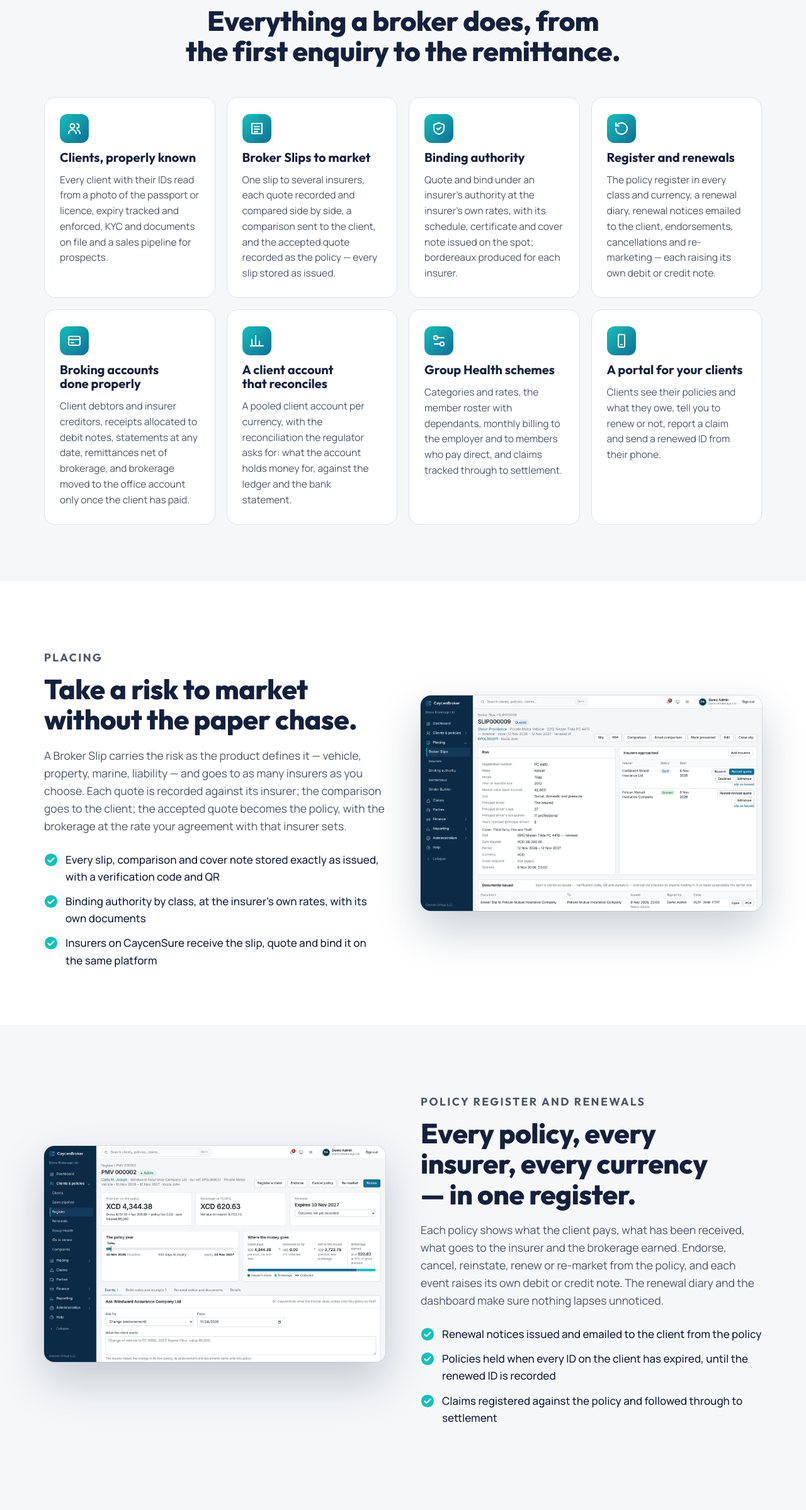
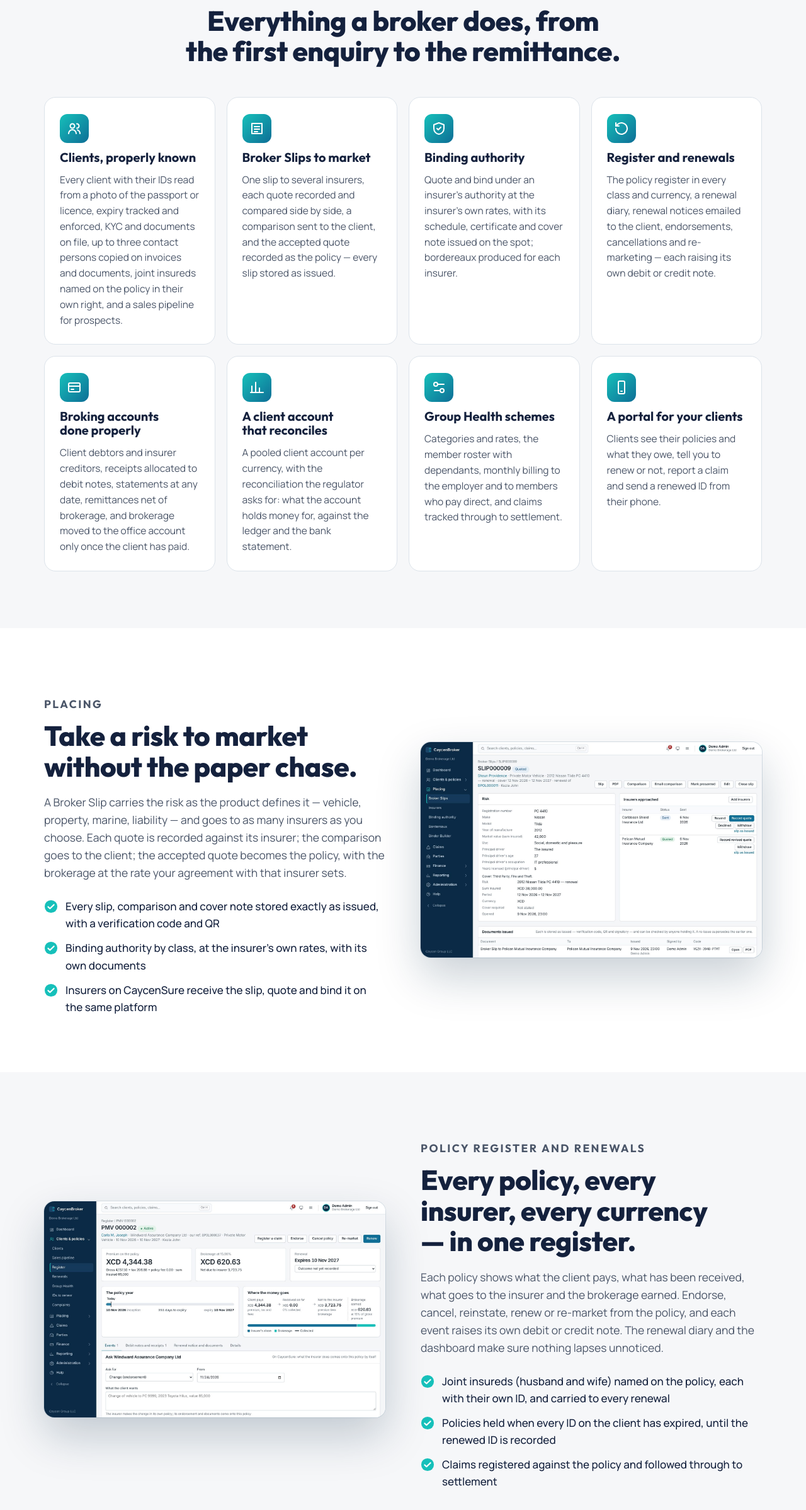
Before and after one commit to royronadams-cmyk/caycen-website, a plain HTML site: page caycenbroker.html in a window 1280 px wide. Shown: the part 1948-4345 px from the top of the page at 63% size. Drawn offline with Linux system fonts and the light colour scheme.

Commit message:
CaycenBroker page: contact persons and joint insureds, now live (#3)
Claude-Session: https://claude.ai/code/session_01JonRndBh4icHTHVk6aJGS8

Co-authored-by: Claude <noreply@anthropic.com>

```diff
--- a/caycenbroker.html
+++ b/caycenbroker.html
@@ -232,7 +232,7 @@ footer .wrap{display:flex;flex-wrap:wrap;gap:12px 30px;justify-content:space-bet
       <h2 style="margin-top:12px">Everything a broker does, from the first enquiry to the remittance.</h2>
     </div>
     <div class="cards">
-      <article class="card"><div class="ic"><svg width="24" height="24" viewBox="0 0 24 24" fill="none" stroke="currentColor" stroke-width="2" stroke-linecap="round" stroke-linejoin="round" aria-hidden="true"><circle cx="9" cy="8" r="3.5"/><path d="M3 20c0-3.3 2.7-6 6-6s6 2.7 6 6"/><path d="M16 4.5a3.5 3.5 0 0 1 0 7M21 20c0-2.6-1.6-4.8-4-5.6"/></svg></div><h3>Clients, properly known</h3><p>Every client with their IDs read from a photo of the passport or licence, expiry tracked and enforced, KYC and documents on file and a sales pipeline for prospects.</p></article>
+      <article class="card"><div class="ic"><svg width="24" height="24" viewBox="0 0 24 24" fill="none" stroke="currentColor" stroke-width="2" stroke-linecap="round" stroke-linejoin="round" aria-hidden="true"><circle cx="9" cy="8" r="3.5"/><path d="M3 20c0-3.3 2.7-6 6-6s6 2.7 6 6"/><path d="M16 4.5a3.5 3.5 0 0 1 0 7M21 20c0-2.6-1.6-4.8-4-5.6"/></svg></div><h3>Clients, properly known</h3><p>Every client with their IDs read from a photo of the passport or licence, expiry tracked and enforced, KYC and documents on file, up to three contact persons copied on invoices and documents, joint insureds named on the policy in their own right, and a sales pipeline for prospects.</p></article>
       <article class="card"><div class="ic"><svg width="24" height="24" viewBox="0 0 24 24" fill="none" stroke="currentColor" stroke-width="2" stroke-linecap="round" stroke-linejoin="round" aria-hidden="true"><path d="M4 4h16v16H4z"/><path d="M8 9h8M8 13h8M8 17h5"/></svg></div><h3>Broker Slips to market</h3><p>One slip to several insurers, each quote recorded and compared side by side, a comparison sent to the client, and the accepted quote recorded as the policy — every slip stored as issued.</p></article>
       <article class="card"><div class="ic"><svg width="24" height="24" viewBox="0 0 24 24" fill="none" stroke="currentColor" stroke-width="2" stroke-linecap="round" stroke-linejoin="round" aria-hidden="true"><path d="M12 3l8 3v6c0 5-3.5 8.5-8 9-4.5-.5-8-4-8-9V6z"/><path d="M9 12l2 2 4-4"/></svg></div><h3>Binding authority</h3><p>Quote and bind under an insurer's authority at the insurer's own rates, with its schedule, certificate and cover note issued on the spot; bordereaux produced for each insurer.</p></article>
       <article class="card"><div class="ic"><svg width="24" height="24" viewBox="0 0 24 24" fill="none" stroke="currentColor" stroke-width="2" stroke-linecap="round" stroke-linejoin="round" aria-hidden="true"><path d="M3 12a9 9 0 1 0 3-6.7L3 8"/><path d="M3 3v5h5"/></svg></div><h3>Register and renewals</h3><p>The policy register in every class and currency, a renewal diary, renewal notices emailed to the client, endorsements, cancellations and re-marketing — each raising its own debit or credit note.</p></article>
@@ -267,7 +267,7 @@ footer .wrap{display:flex;flex-wrap:wrap;gap:12px 30px;justify-content:space-bet
       <h2>Every policy, every insurer, every currency — in one register.</h2>
       <p>Each policy shows what the client pays, what has been received, what goes to the insurer and the brokerage earned. Endorse, cancel, reinstate, renew or re-market from the policy, and each event raises its own debit or credit note. The renewal diary and the dashboard make sure nothing lapses unnoticed.</p>
       <ul class="checks">
-        <li><svg width="22" height="22" viewBox="0 0 24 24" fill="none" aria-hidden="true"><circle cx="12" cy="12" r="11" fill="#16C0BA"/><path d="M7 12.5l3.2 3L17 9" stroke="#fff" stroke-width="2.4" stroke-linecap="round" stroke-linejoin="round"/></svg>Renewal notices issued and emailed to the client from the policy</li>
+        <li><svg width="22" height="22" viewBox="0 0 24 24" fill="none" aria-hidden="true"><circle cx="12" cy="12" r="11" fill="#16C0BA"/><path d="M7 12.5l3.2 3L17 9" stroke="#fff" stroke-width="2.4" stroke-linecap="round" stroke-linejoin="round"/></svg>Joint insureds (husband and wife) named on the policy, each with their own ID, and carried to every renewal</li>
         <li><svg width="22" height="22" viewBox="0 0 24 24" fill="none" aria-hidden="true"><circle cx="12" cy="12" r="11" fill="#16C0BA"/><path d="M7 12.5l3.2 3L17 9" stroke="#fff" stroke-width="2.4" stroke-linecap="round" stroke-linejoin="round"/></svg>Policies held when every ID on the client has expired, until the renewed ID is recorded</li>
         <li><svg width="22" height="22" viewBox="0 0 24 24" fill="none" aria-hidden="true"><circle cx="12" cy="12" r="11" fill="#16C0BA"/><path d="M7 12.5l3.2 3L17 9" stroke="#fff" stroke-width="2.4" stroke-linecap="round" stroke-linejoin="round"/></svg>Claims registered against the policy and followed through to settlement</li>
       </ul>
```
